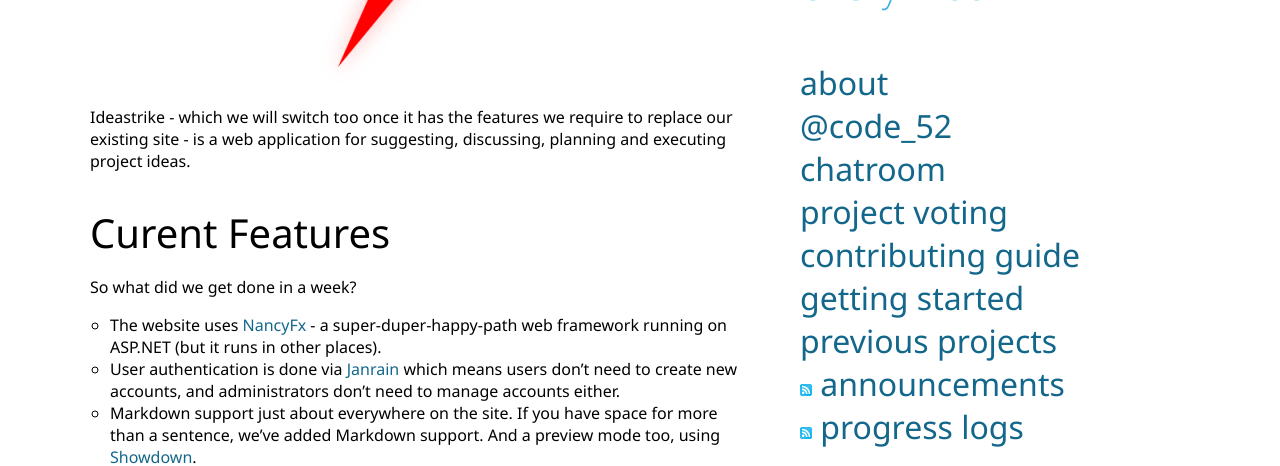
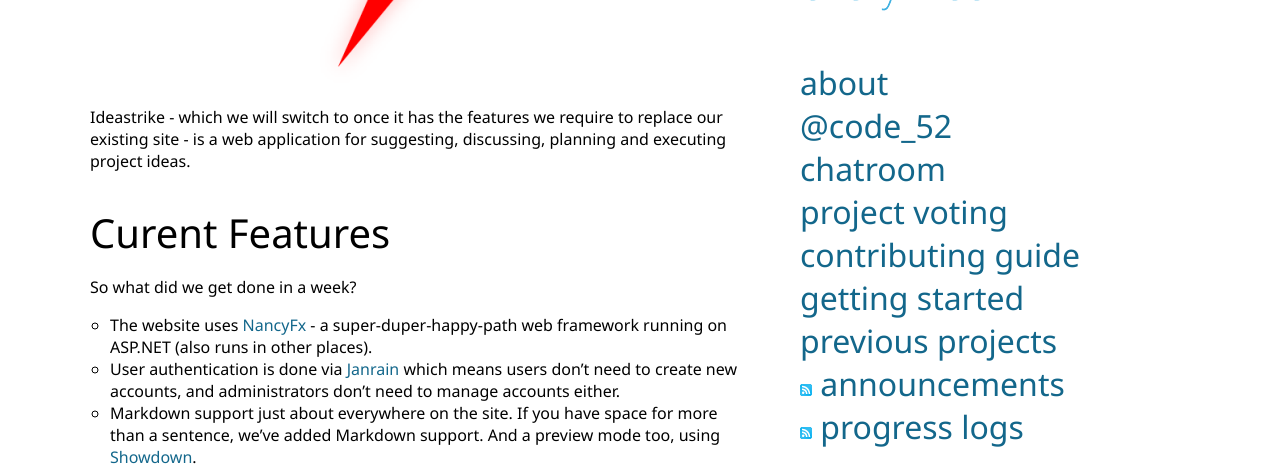
Before and after one commit to Code52/code52.github.com, a Jekyll site: the page built from _posts/2012-01-23-ideastrike-review.md, in a window 1280 px wide and 900 px high, scrolled down 310 px. Shown: the part 154-620 px from the top of the window. Built offline with Jekyll 4.4.1, drawn with Linux system fonts in a browser that asks for light colours; Markdown is read by kramdown in place of the engine named in the settings; comment, search, counter and statistics services are not loaded; some of the changed text lies outside the part shown.

Commit message:
edits thanks to @tobin

```diff
--- a/_posts/2012-01-23-ideastrike-review.md
+++ b/_posts/2012-01-23-ideastrike-review.md
@@ -11,13 +11,13 @@
 
 ![](/img/week3-recap-logo.png)
 
-Ideastrike - which we will switch too once it has the features we require to replace our existing site - is a web application for suggesting, discussing, planning and executing project ideas.
+Ideastrike - which we will switch to once it has the features we require to replace our existing site - is a web application for suggesting, discussing, planning and executing project ideas.
 
 ## Curent Features
 
 So what did we get done in a week?
 
- * The website uses [NancyFx](http://nancyfx.org/) - a super-duper-happy-path web framework running on ASP.NET (but it runs in other places).
+ * The website uses [NancyFx](http://nancyfx.org/) - a super-duper-happy-path web framework running on ASP.NET (also runs in other places).
  * User authentication is done via [Janrain](http://www.janrain.com/products/engage) which means users don't need to create new accounts, and administrators don't need to manage accounts either.
  * Markdown support just about everywhere on the site. If you have space for more than a sentence, we've added Markdown support. And a preview mode too, using [Showdown](http://showdown.im).
  * [Twitter Bootstrap](http://twitter.github.com/bootstrap) has been used as the baseline for our site theme.
@@ -27,6 +27,8 @@
 ![](/img/week3-recap-main.png)
 
 ![](/img/week3-recap-idea.png)
+
+**Note:** this is a non-production environment and will be treated as such by us in the short-term. Any ideas you want to keep for posterity should go on our [Uservoice](https://code52.uservoice.com/forums/143105-code-52) site, not on AppHarbor. We will let you know when that's ready to go.
 
 
 ## What's Next?
```
